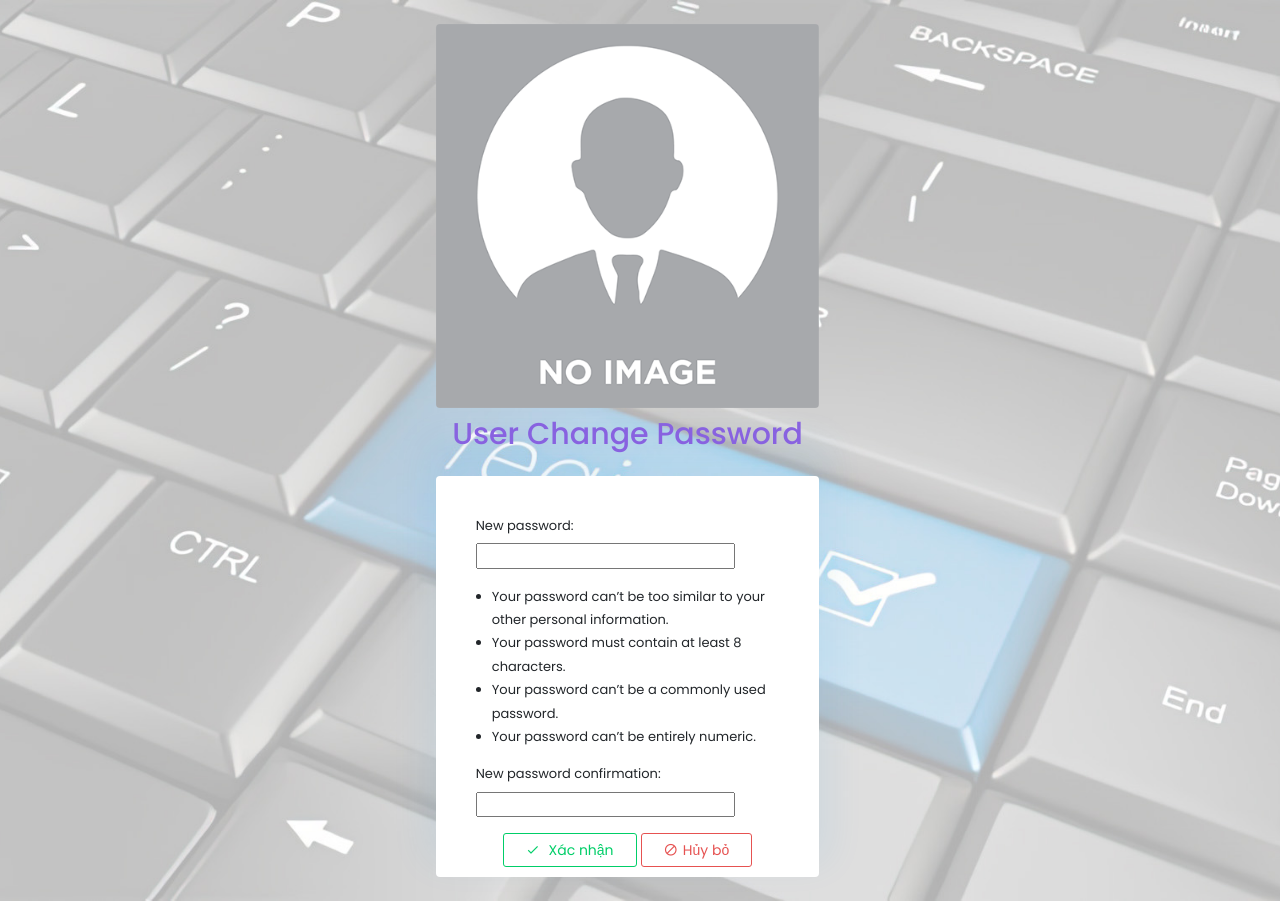
After one commit to SeaSunEnter/djg-SkyLove, a Django app: page /user/password_change in a window 1280 px wide. The commit adds this page. Run offline with Django 4.2, Linux system fonts and the light colour scheme; the visitor is signed in with stand-in values (Sample User, id 1); some libraries are stand-ins or nearby versions.

Commit message:
Users logs commit!

```diff
--- a/manager/forms.py
+++ b/manager/forms.py
@@ -1,6 +1,6 @@
 from django import forms
 from django.contrib.auth import get_user_model
-from django.contrib.auth.forms import UserCreationForm, AuthenticationForm
+from django.contrib.auth.forms import UserCreationForm, AuthenticationForm, SetPasswordForm
 
 from manager.models import Employee, Department, CustomerSource, Customer, Service
 
@@ -40,13 +40,6 @@ class UserUpdateForm(forms.ModelForm):
     )
     email = forms.EmailField(
         widget=forms.EmailInput(attrs={'class': 'form-control', 'placeholder': 'Valid Email is required'}))
-    password1 = forms.CharField(required=False,
-                                label='Mật khẩu:',
-                                widget=forms.PasswordInput(attrs={'class': 'form-control', 'placeholder': 'Password'}))
-    password2 = forms.CharField(required=False,
-                                label='Xác nhận mật khẩu:',
-                                widget=forms.PasswordInput(
-                                    attrs={'class': 'form-control', 'placeholder': 'Confirm Password'}))
     thumb = forms.ImageField(
         label='Hình ảnh:', required=False,
         widget=forms.ClearableFileInput(attrs={'class': 'form-control'})
@@ -54,7 +47,13 @@ class UserUpdateForm(forms.ModelForm):
 
     class Meta:
         model = get_user_model()
-        fields = ('fullname', 'email', 'password1', 'password2', 'thumb')
+        fields = ('fullname', 'email', 'thumb')
+
+
+class SetPasswordForm(SetPasswordForm):
+    class Meta:
+        model = get_user_model()
+        fields = ['new_password1', 'new_password2']
 
 
 class DepartmentForm(forms.ModelForm):
--- a/manager/models.py
+++ b/manager/models.py
@@ -13,6 +13,17 @@ class User(AbstractUser):
 
     class Meta:
         db_table = 'User'
+
+
+class LoginLogs(models.Model):
+    user = models.ForeignKey(User, on_delete=models.CASCADE)
+    log_time = models.DateTimeField(auto_now_add=True)
+
+    def __str__(self):
+        return str(self.user) + ': ' + str(self.log_time)
+
+    class Meta:
+        db_table = 'LoginLogs'
 
 
 class Department(models.Model):
--- a/manager/templates/manager/nav.html
+++ b/manager/templates/manager/nav.html
@@ -60,6 +60,10 @@
             <i class="mdi mdi-account-edit"></i>
             &emsp;Cập nhật thông tin
           </a>
+          <a class="dropdown-item" href='{% url 'manager:user_password_change' %}'>
+            <i class="mdi mdi-key-change"></i>
+            &emsp;Thay đổi mật khẩu
+          </a>
           <a class="dropdown-item" href='{% url 'manager:logout' %}'>
             <i class="mdi mdi-logout"></i>
             &emsp;Đăng xuất
--- /dev/null
+++ b/manager/templates/manager/registrations/user_pass_change.html
@@ -0,0 +1,62 @@
+{% load static %}
+<!DOCTYPE html>
+<html lang="en">
+
+<head>
+  <!-- Required meta tags -->
+  <meta charset="utf-8">
+  <meta name="viewport" content="width=device-width, initial-scale=1, shrink-to-fit=no">
+  <title>SkyLove CMS User</title>
+  <!-- plugins:css -->
+  <link rel="stylesheet" href="{% static 'vendors/iconfonts/mdi/css/materialdesignicons.min.css' %} ">
+
+
+  <link rel="stylesheet" href="{% static 'css/style.css' %}">
+  <!-- endinject -->
+  <link rel="shortcut icon" href="{% static 'images/favicon.png' %}"/>
+</head>
+
+<body>
+<div class="container-scroller">
+  <div class="container-fluid page-body-wrapper full-page-wrapper auth-page">
+    <div class="content-wrapper d-flex align-items-center auth register-bg-1 theme-one">
+      <div class="row w-100">
+        <div class="col-lg-4 mx-auto">
+          <div class="text-center mb-2">
+            <!---
+            <img src=" % static 'images/SkyLove_logo.png' %} " width="360" alt="">
+            --->
+            {% if user.thumb.url != null %}
+              <img src="{{ user.thumb.url }}" class='rounded img-fluid' alt="">
+            {% else %}
+              <img src="{% static 'images/No_Image.png' %}" class='rounded img-fluid' alt="">
+            {% endif %}
+
+          </div>
+          <h2 class="text-info text-center mb-4 text-secondary">User Change Password</h2>
+          <div class="auto-form-wrapper">
+            <form method='POST' enctype='multipart/form-data'>
+              {% csrf_token %}
+              {{ form.as_p }}
+              <div class="text-center mt-3">
+                <button class="btn btn-outline-success">
+                  <i class="mdi mdi-check"></i>
+                  Xác nhận
+                </button>
+                <a href="javascript:history.back()"
+                   class="btn btn-outline-danger">
+                  <i class="mdi mdi-cancel"></i>Hủy bỏ
+                </a>
+              </div>
+            </form>
+          </div>
+        </div>
+      </div>
+    </div>
+    <!-- content-wrapper ends -->
+  </div>
+  <!-- page-body-wrapper ends -->
+</div>
+</body>
+
+</html>
--- a/manager/urls.py
+++ b/manager/urls.py
@@ -9,7 +9,9 @@ urlpatterns = [
     path('register/', views.Register.as_view(), name='reg'),
     path('login/', views.LoginViewer.as_view(), name='login'),
     path('logout/', views.LogoutView.as_view(), name='logout'),
+
     path('user/<int:pk>/update', views.UserUpdate.as_view(), name='user_update'),
+    path('user/password_change', views.password_change, name='user_password_change'),
 
     path('dashboard/', views.Dashboard.as_view(), name='dashboard'),
 
--- a/manager/views.py
+++ b/manager/views.py
@@ -1,5 +1,7 @@
 import datetime
 
+from django.contrib import messages
+from django.contrib.auth.decorators import login_required
 from django.contrib.auth.mixins import LoginRequiredMixin
 from django.contrib.auth.views import LoginView
 from django.shortcuts import render, redirect, resolve_url, reverse
@@ -11,8 +13,8 @@ from django.views.generic import TemplateView, CreateView, ListView, DetailView,
 from action.models import Treatment
 from apptevent.models import Appointment
 from manager.forms import RegistrationForm, EmployeeForm, CustomerForm, CustomerSourceForm, \
-    CustomerFilterForm, DepartmentForm, ServiceForm, UserUpdateForm, LoginForm
-from manager.models import Employee, Department, Customer, CustomerSource, Service
+    CustomerFilterForm, DepartmentForm, ServiceForm, UserUpdateForm, LoginForm, SetPasswordForm
+from manager.models import Employee, Department, Customer, CustomerSource, Service, LoginLogs
 
 
 # Create your views here.
@@ -28,6 +30,11 @@ class Register(CreateView):
     template_name = 'manager/registrations/register.html'
     success_url = reverse_lazy('manager:login')
 
+    def get_context_data(self, **kwargs):
+        context = super().get_context_data(**kwargs)
+        context['logs'] = LoginLogs.objects.all()
+        return context
+
 
 class LoginViewer(LoginView):
     model = get_user_model()
@@ -35,6 +42,10 @@ class LoginViewer(LoginView):
     template_name = 'manager/registrations/login.html'
 
     def get_success_url(self):
+        if self.request.user.is_authenticated:
+            cur_user = self.request.user
+            LoginLogs.objects.create(user=cur_user)
+
         url = resolve_url('manager:dashboard')
         return url
 
@@ -54,6 +65,23 @@ class UserUpdate(UpdateView):
     def get_success_url(self):
         url = resolve_url('manager:dashboard')
         return url
+
+
+@login_required
+def password_change(request):
+    user = request.user
+    if request.method == 'POST':
+        form = SetPasswordForm(user, request.POST)
+        if form.is_valid():
+            form.save()
+            messages.success(request, "Your password has been changed")
+            return redirect('manager:login')
+        else:
+            for error in list(form.errors.values()):
+                messages.error(request, error)
+
+    form = SetPasswordForm(user)
+    return render(request, 'manager/registrations/user_pass_change.html', {'form': form})
 
 
 # Main Board
```
Also changed, not shown: manager/templates/manager/registrations/register.html (+11 -0 lines), manager/migrations/0002_loginlogs.py (added), media/User/PVH-2022-400x400_W.png (added).
